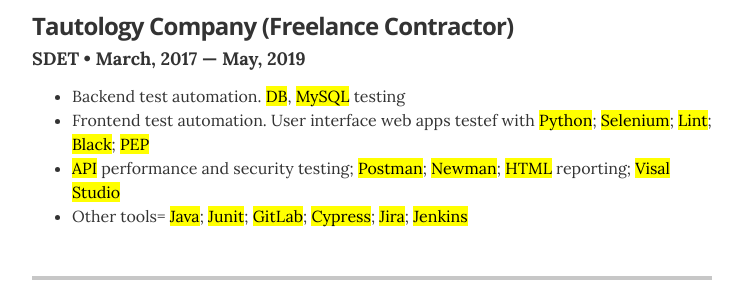
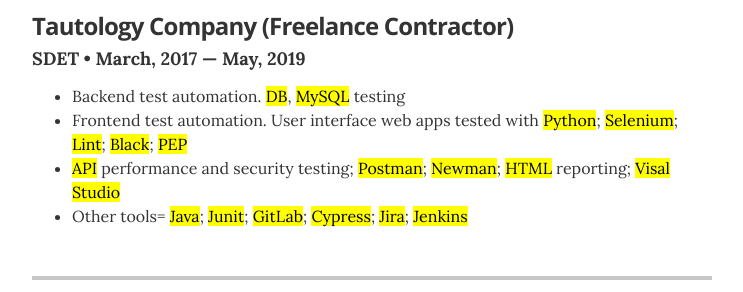
Before and after one commit to alexissoko/alexissoko.github.io, a Jekyll site: the page built from index.html, in a window 1280 px wide and 900 px high, scrolled down 1282 px. Shown: the part 150-442 px from the top of the window, without its empty margins (268-1011 px from the left). Built offline with Jekyll 4.4.1, drawn with Linux system fonts in a browser that asks for light colours.

Commit message:
remodeling

```diff
--- a/_data/experience.yml
+++ b/_data/experience.yml
@@ -37,7 +37,7 @@
   duration:   March, 2017  &mdash; May, 2019
   summary: <ul class="resume-item-list">
               <li>Backend test automation. <mark>DB</mark>, <mark>MySQL</mark> testing</li>
-              <li>Frontend test automation. User interface web apps testef with <mark>Python</mark>; <mark>Selenium</mark>; <mark>Lint</mark>; <mark>Black</mark>; <mark>PEP</mark></li>
+              <li>Frontend test automation. User interface web apps tested with <mark>Python</mark>; <mark>Selenium</mark>; <mark>Lint</mark>; <mark>Black</mark>; <mark>PEP</mark></li>
               <li><mark>API</mark> performance and security testing; <mark>Postman</mark>; <mark>Newman</mark>; <mark>HTML</mark> reporting; <mark>Visal Studio</mark></li>
               <li>Other tools= <mark>Java</mark>; <mark>Junit</mark>; <mark>GitLab</mark>; <mark>Cypress</mark>; <mark>Jira</mark>; <mark>Jenkins</mark></li>
           </ul>
```
